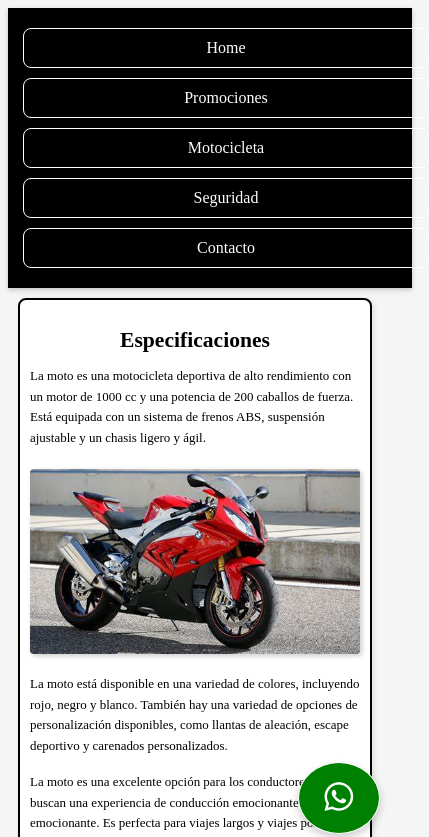
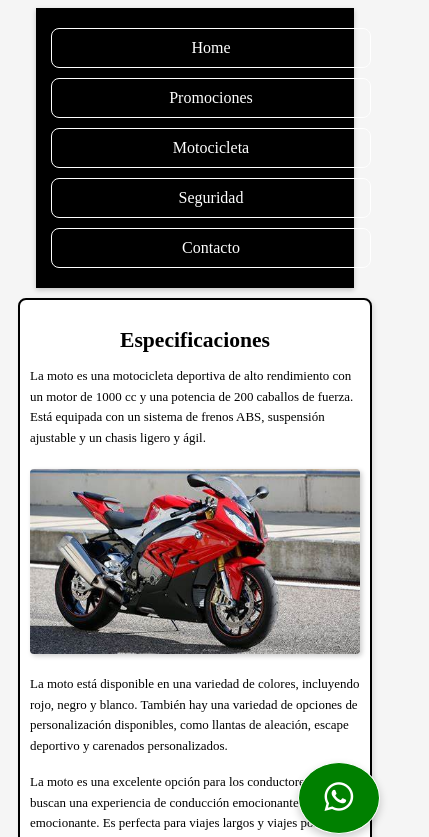
Before and after one commit to Powe1sd/Susuki-moto, a React (Vite) app: page / in a window 390 px wide. Shown: the top 837 px of the page, 429 px wide, since content can reach past the window. Built offline with nearby package versions, Linux system fonts and the light colour scheme.

Commit message:
first commit

```diff
--- a/src/App.css
+++ b/src/App.css
@@ -53,23 +53,28 @@ a:hover {
 
 /* Media Query for Responsiveness - Navigation */
 @media (max-width: 768px) {
-  /* Adjust the breakpoint as needed */
+  nav {
+    width: 77%;
+    margin: 0 auto; /* Centrar la barra de navegación */
+  }
+
   ul {
-    flex-direction: column; /* Stack the items vertically */
-    align-items: center; /* Center the items horizontally */
+    flex-direction: column; /* Apilar elementos verticalmente */
+    align-items: center; /* Centrar elementos */
   }
 
   li {
-    margin: 5px 0; /* Adjust vertical margin */
-    width: 100%; /* Make each item take full width */
-    text-align: center; /* Center the text */
+    margin: 5px 0; /* Espaciado entre elementos */
+    width: 100%; /* Cada elemento toma el ancho completo */
+    text-align: center; /* Centrar el texto */
   }
 
   a {
-    display: block; /* Make the links block elements */
-    width: 100%; /* Make each link take full width */
+    display: block; /* Hacer los enlaces de ancho completo */
+    width: 100%;
   }
 }
+
 /* ... (Media query for responsiveness - No changes needed here) ... */
 /* Estilos de Especificaciones (Módulos 1) ************************************************/
 .especificaciones {
```
